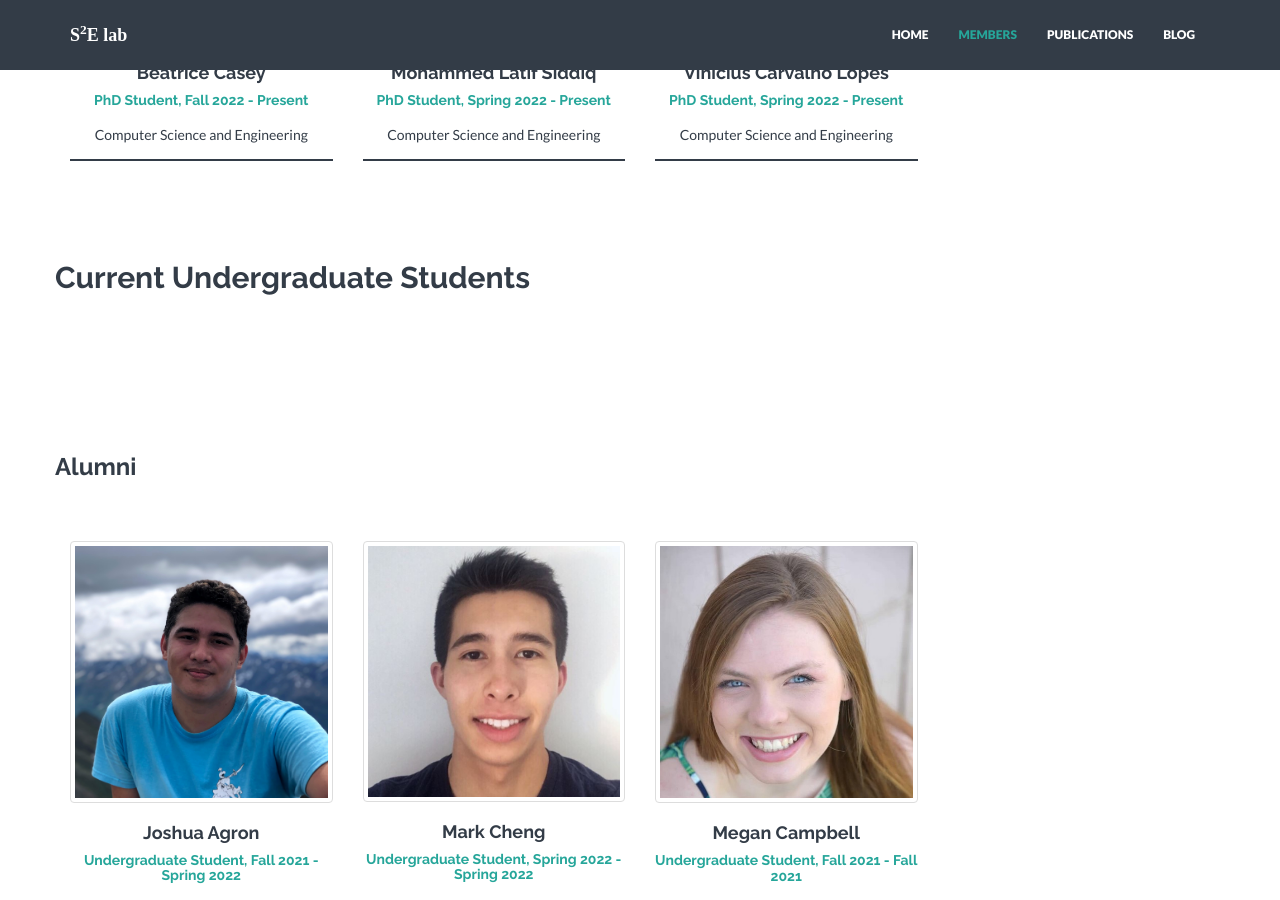
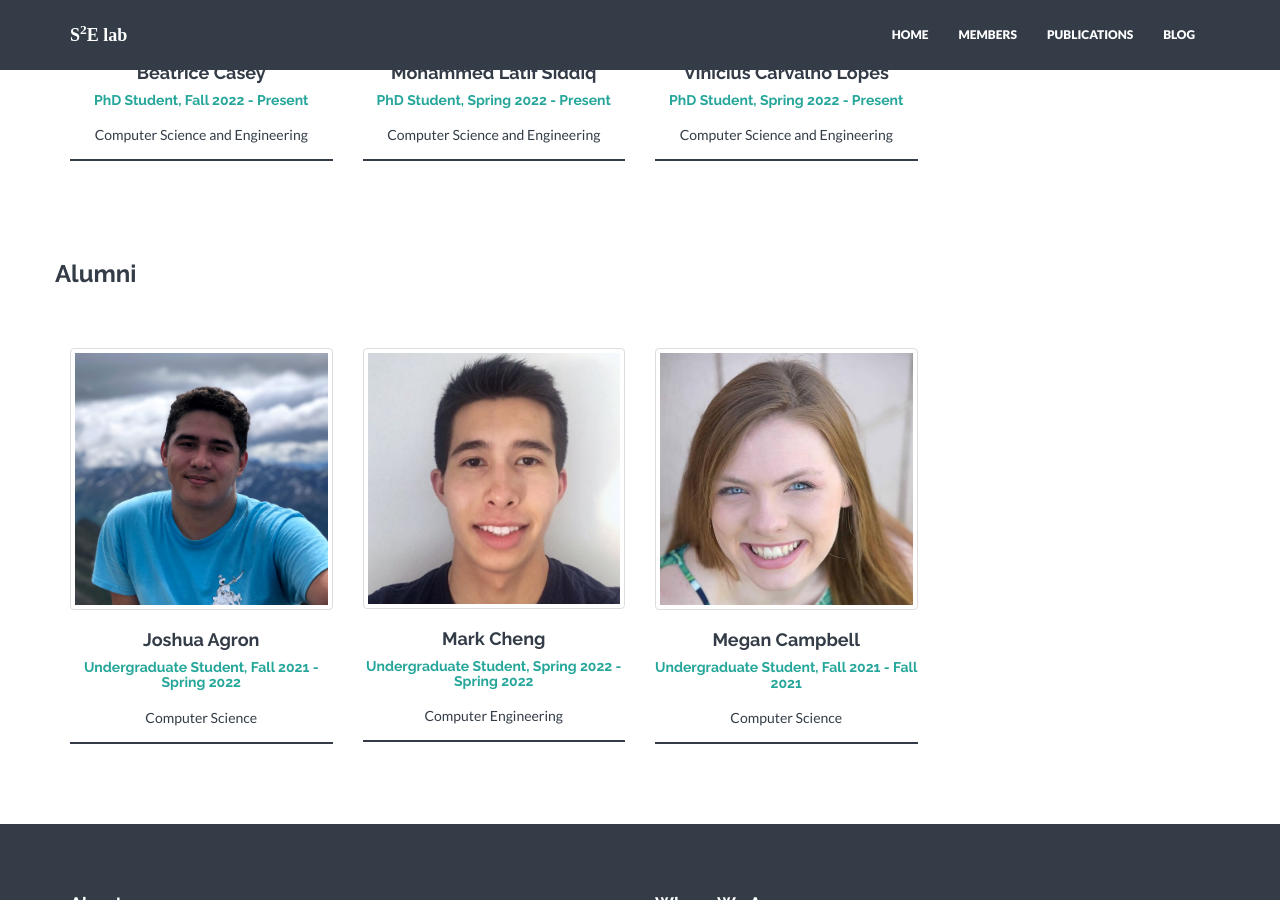
Before and after one commit to s2e-lab/s2e-lab.github.io, a Jekyll site: the page built from members.html, in a window 1280 px wide and 900 px high, scrolled down 1113 px. Built offline with Jekyll 4.4.1, drawn with Linux system fonts in a browser that asks for light colours; nearby versions of some CDN libraries; some web fonts are replaced.

Commit message:
Added an if condition

```diff
--- a/_includes/nav.html
+++ b/_includes/nav.html
@@ -13,7 +13,7 @@
     <div class="navbar-collapse collapse navbar-right">
       <ul class="nav navbar-nav">
         <li {% if page.title == "Home" %}class="active"{% endif %}><a href="{{"/" | prepend: site.baseurl }}">HOME</a></li>
-        <li {% if page.title == "About" %}class="active"{% endif %}><a href="{{"/about/" | prepend: site.baseurl }}">MEMBERS</a></li>
+        <li {% if page.title == "Members" %}class="active"{% endif %}><a href="{{"/members/" | prepend: site.baseurl }}">MEMBERS</a></li>
         <li {% if page.title == "Publications" %}class="active"{% endif %}><a href="{{"/publications/" | prepend: site.baseurl }}">PUBLICATIONS</a></li>
         <li {% if page.title == "Blog" %}class="active"{% endif %}><a href="{{"/blog/" | prepend: site.baseurl }}">BLOG</a></li>
         <!--<li {% if page.title == "Contact" %}class="active"{% endif %}><a href="{{"/contact/" | prepend: site.baseurl }}">CONTACT</a></li>-->
--- a/_includes/undergraduates.html
+++ b/_includes/undergraduates.html
@@ -1,3 +1,4 @@
+{%if site.undergraduates %}
 <div class="container mtb">
     <div class="row ">
         <h2 class="mb">Current Undergraduate Students</h2>
@@ -24,3 +25,4 @@
 
     </div><! --/row -->
 </div><! --/container -->
+{% endif %}
```
Also changed, not shown: members.html (renamed from about.html).
